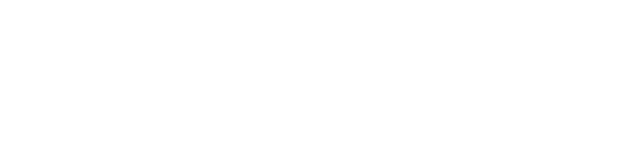
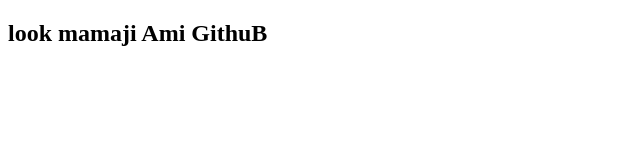
Before and after one commit to Tanjidhossain/my-first-website, a plain HTML site: page index.html in a window 1280 px wide. Shown: the whole page, without its empty margins (0-640 px from the left). Drawn offline with Linux system fonts and the light colour scheme.

Commit message:
added a body

```diff
--- a/index.html
+++ b/index.html
@@ -3,9 +3,9 @@
 <head>
     <meta charset="UTF-8">
     <meta name="viewport" content="width=device-width, initial-scale=1.0">
-    <title>Document</title>
+    <title>Day3-January-2021</title>
 </head>
 <body>
-
+    <h2>look mamaji Ami GithuB</h2>
 </body>
 </html>
```
